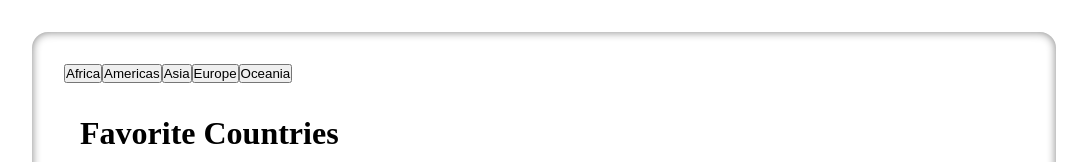
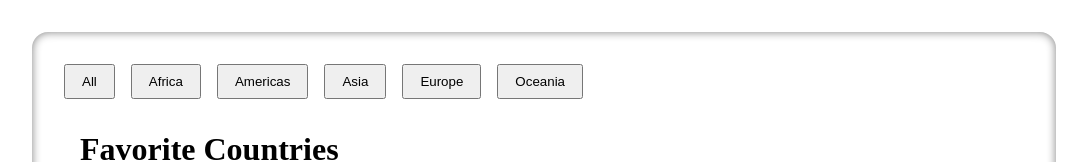
Before and after one commit to jonghoon7431/ts_first_assignmant, a React app: page / in a window 1280 px wide. Shown: the top 162 px of the page, without its empty margins (96-1183 px from the left). Built offline with nearby package versions, Linux system fonts and the light colour scheme; no server answers; the HTML template or start-up script is replaced by a standard one.

Commit message:
feat: 대륙 분류 버튼 완료

```diff
--- a/src/components/CountryCard.tsx
+++ b/src/components/CountryCard.tsx
@@ -3,12 +3,14 @@ import { CountriesWithIsSelect } from "../types/country.type";
 
 interface CountryProps {
   country: CountriesWithIsSelect;
-  onClickToggleHandler: (cca2: string) => void;
+  onClickToggleHandler: (cca2: string, isSelect: boolean) => void;
 }
 
 const CountryCard = ({ country, onClickToggleHandler }: CountryProps) => {
   return (
-    <StCardSection onClick={() => onClickToggleHandler(country.cca2)}>
+    <StCardSection
+      onClick={() => onClickToggleHandler(country.cca2, country.isSelect)}
+    >
       <StFlagImage src={country.flags.png} alt="flag" />
       <h3>{country.name.common}</h3>
       <p>{country.capital}</p>
--- a/src/components/CountryList.tsx
+++ b/src/components/CountryList.tsx
@@ -6,43 +6,62 @@ import CountryCard from "./CountryCard";
 import SortButtonComponent from "./SortButtonComponent";
 
 const CountryList = () => {
-  const [countries, setCountries] = useState<CountriesWithIsSelect[]>([]);
+  const [initCountries, setInitCountries] = useState<CountriesWithIsSelect[]>(
+    []
+  );
   const [selectedCountries, setSelectedCountries] = useState<
     CountriesWithIsSelect[]
   >([]);
-
-  const selected = countries.filter((country) => country.isSelect);
-  const unSelected = countries.filter((country) => !country.isSelect);
+  const [unselectedCountries, setUnselectedCountries] = useState<
+    CountriesWithIsSelect[]
+  >([]);
 
   useEffect(() => {
     const fetchData = async () => {
       const response = await getCountries();
-      const countriesWithSelect = response.map((country) => ({
-        ...country,
-        isSelect: false,
-      }));
-      setCountries(countriesWithSelect);
+      const countriesWithSelect: CountriesWithIsSelect[] = response.map(
+        (country) => ({
+          ...country,
+          isSelect: false,
+        })
+      );
+      setInitCountries(countriesWithSelect);
+      setUnselectedCountries(countriesWithSelect);
     };
     fetchData();
   }, []);
 
-  useEffect(() => {
-    setSelectedCountries(selected);
-  }, [countries]);
-
   const onClickToggleHandler = (cca2: string) => {
-    setCountries((prev) =>
+    setUnselectedCountries((prev) =>
       prev.map((country) =>
         country.cca2 === cca2
           ? { ...country, isSelect: !country.isSelect }
           : country
       )
     );
+
+    setSelectedCountries((prev) => {
+      const isSelected = prev.some((country) => country.cca2 === cca2);
+      if (isSelected) {
+        return prev.filter((country) => country.cca2 !== cca2);
+      } else {
+        const selectedCountry = unselectedCountries.find(
+          (country) => country.cca2 === cca2
+        );
+        return selectedCountry
+          ? [...prev, { ...selectedCountry, isSelect: true }]
+          : prev;
+      }
+    });
   };
 
   return (
     <Container>
-      <SortButtonComponent unSelected={unSelected} />
+      <SortButtonComponent
+        setUnselectedCountries={setUnselectedCountries}
+        initCountries={initCountries}
+        selectedCountries={selectedCountries}
+      />
       <StH1>Favorite Countries</StH1>
       <StSelectedCountryList>
         {selectedCountries.length > 0 ? (
@@ -58,9 +77,9 @@ const CountryList = () => {
           <StGuideDiv>*Countries 항목을 클릭하여 선택해주세요</StGuideDiv>
         )}
       </StSelectedCountryList>
-      <StH1>Countries</StH1>`
+      <StH1>Countries</StH1>
       <StCountryList>
-        {unSelected.map((country) => (
+        {unselectedCountries.map((country) => (
           <div key={country.cca2}>
             <CountryCard
               country={country}
--- a/src/components/SortButtonComponent.tsx
+++ b/src/components/SortButtonComponent.tsx
@@ -1,37 +1,71 @@
+import styled from "styled-components";
 import { CountriesWithIsSelect } from "../types/country.type";
 
-interface Props {
-  unSelected: CountriesWithIsSelect[];
+interface SortButtonProps {
+  initCountries: CountriesWithIsSelect[];
+  setUnselectedCountries: React.Dispatch<
+    React.SetStateAction<CountriesWithIsSelect[]>
+  >;
+  selectedCountries: CountriesWithIsSelect[];
 }
 
-const SortButtonComponent = ({ unSelected }: Props) => {
+const SortButtonComponent = ({
+  initCountries,
+  setUnselectedCountries,
+  selectedCountries,
+}: SortButtonProps) => {
+  console.log(selectedCountries);
+
   const onClickHandler = (
     e: React.MouseEvent<HTMLButtonElement, MouseEvent>
   ) => {
-    unSelected.filter((country) => country.region === e.currentTarget.name);
+    const region = e.currentTarget.name;
+
+    if (region === "All") {
+      setUnselectedCountries(
+        initCountries.filter(
+          (country) => !selectedCountries.some((s) => s.name === country.name)
+        )
+      );
+    } else {
+      setUnselectedCountries(
+        initCountries.filter(
+          (country) =>
+            country.region === region &&
+            !selectedCountries.some((s) => s.name === country.name)
+        )
+      );
+    }
   };
-  //1 sortCountries state 만들어서 조건식에 추가하기
-  //2
 
+  const sortButtonArray: string[] = [
+    "All",
+    "Africa",
+    "Americas",
+    "Asia",
+    "Europe",
+    "Oceania",
+  ];
   return (
-    <div>
-      <button name="Africa" onClick={(e) => onClickHandler(e)}>
-        Africa
-      </button>
-      <button name="Americas" onClick={(e) => onClickHandler(e)}>
-        Americas
-      </button>
-      <button name="Asia" onClick={(e) => onClickHandler(e)}>
-        Asia
-      </button>
-      <button name="Europe" onClick={(e) => onClickHandler(e)}>
-        Europe
-      </button>
-      <button name="Oceania" onClick={(e) => onClickHandler(e)}>
-        Oceania
-      </button>
-    </div>
+    <StContainer>
+      {sortButtonArray.map((name, index) => (
+        <div key={index}>
+          <button name={name} onClick={onClickHandler}>
+            {name}
+          </button>
+        </div>
+      ))}
+    </StContainer>
   );
 };
 
+const StContainer = styled.div`
+  width: 80%;
+  display: flex;
+  gap: 1rem;
+  & button {
+    padding: 0.5rem 1rem;
+  }
+`;
+
 export default SortButtonComponent;
```
